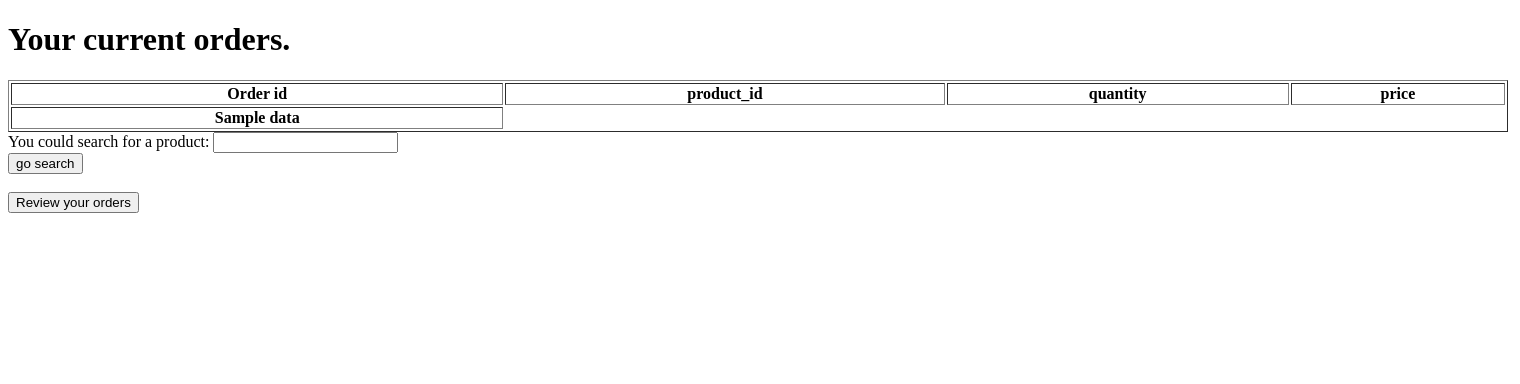
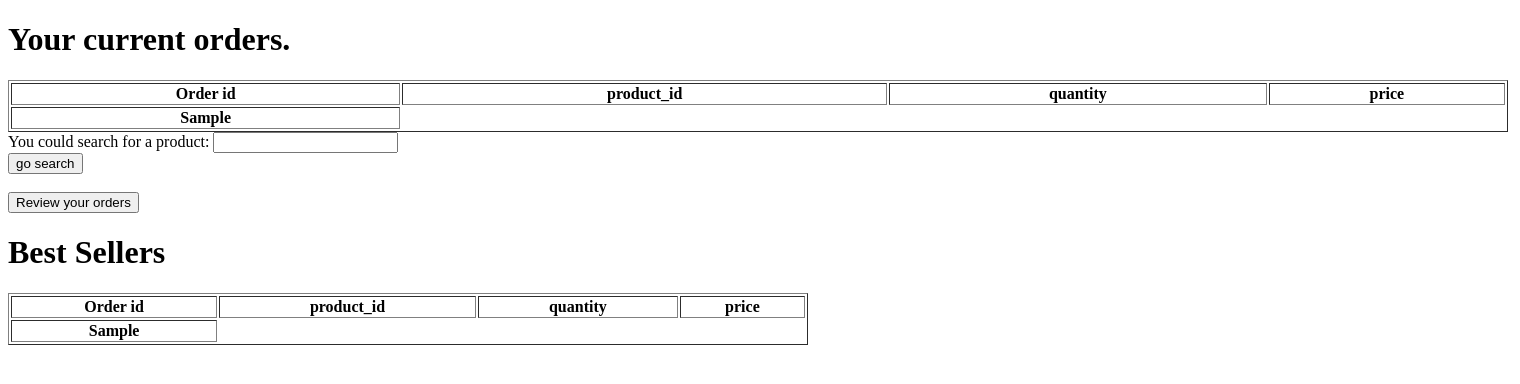
Before and after one commit to spyspy99a88b/ShoppingWebsite-DB, a Flask app: template templates/user.html in a window 1520 px wide. Shown: the top 384 px of the page. Run offline with Flask 2, Linux system fonts and the light colour scheme; the template is opened without the code that fills it: most values are stand-ins (such as "Sample title", 1, 10 or a date in 2020); lists and menus that the app fills with data are empty; parts of the project's set-up code (start-up, migrations or seed data) failed here and were passed over.

Commit message:
Add best seller

```diff
--- a/server.py
+++ b/server.py
@@ -161,7 +161,23 @@
   for result in cursor:
     orders.append([result['order_id'],result['product_id'],result['quantity'],result['price']])  #
   cursor.close()
-  context = dict(data = orders)
+
+  cursor2 = g.conn.execute("""WITH seller_likes_count AS
+  (SELECT s.seller_id, s.name, s.industry, sp.product_id, likes_num.count
+  from sellers s LEFT OUTER JOIN seller_productslist sp ON s.seller_id = sp.seller_id
+  LEFT OUTER JOIN (SELECT product_id, COUNT(product_id) FROM likes_or_not WHERE product_id in
+  (SELECT product_id FROM Likes_or_not WHERE NOW()-timestamp::timestamp < '1 year'::interval)
+  GROUP BY product_id) likes_num ON sp.product_id = likes_num.product_id
+  GROUP BY s.seller_id, sp.product_id, likes_num.count ORDER BY s.name)
+  SELECT seller_id, name,industry, sum(count)
+  FROM seller_likes_count
+  GROUP BY seller_id,name,industry
+  ORDER BY industry, sum(count) DESC;""")
+  ranks = []
+  for result in cursor2:
+    ranks.append([result['seller_id'],result['name'],result['industry'],result['sum']])  #
+  cursor2.close()
+  context = dict(data1 = orders, data2 = ranks)
   return render_template("user.html", **context)
 
 @app.route('/product')
@@ -175,7 +191,9 @@
   global username
   username_m = '\'' + username + '\''
   cursor = g.conn.execute(
-    "SELECT p.product_id, p.name, p.categories, p.keys, p.picture, p.price, p.is_selling, r.star_ratings, r.text, r.reviewed_or_not FROM Products p JOIN orders o on o.product_id=p.product_id JOIN reviews r on r.order_id = o.order_id where o.customer_id=" + username_m + ';')
+    """SELECT p.product_id, p.name, p.categories, p.keys, p.picture, p.price, p.is_selling, r.star_ratings, r.text, r.reviewed_or_not
+    FROM Products p JOIN orders o on o.product_id=p.product_id JOIN reviews r on r.order_id = o.order_id
+    where o.customer_id=""" + username_m + ';')
   order = []
   for result in cursor:
     order.append([result[0], result[1], result[2], result[3], result[4], result[5], result[6], result[7], result[8], result[9]])
--- a/templates/user.html
+++ b/templates/user.html
@@ -9,7 +9,7 @@
         <th>quantity</th>
         <th>price</th>
       </tr>
-	{% for n in data %}
+	{% for n in data1 %}
 	<tr>
 		{% for i in n %}
 		<th> {{i}} </th>
@@ -26,4 +26,24 @@
 <a href="/order">
     <button>Review your orders</button>
 </a>
+
+
+<br>
+<h1> Best Sellers </h1>
+    <table border=1 width=800>
+      <tr>
+        <th>Order id</th>
+        <th>product_id</th>
+        <th>quantity</th>
+        <th>price</th>
+      </tr>
+	{% for n in data2 %}
+	<tr>
+		{% for i in n %}
+		<th> {{i}} </th>
+		{% endfor %}
+	</tr>
+	{% endfor %}
+
+    </table>
   </body>
```
